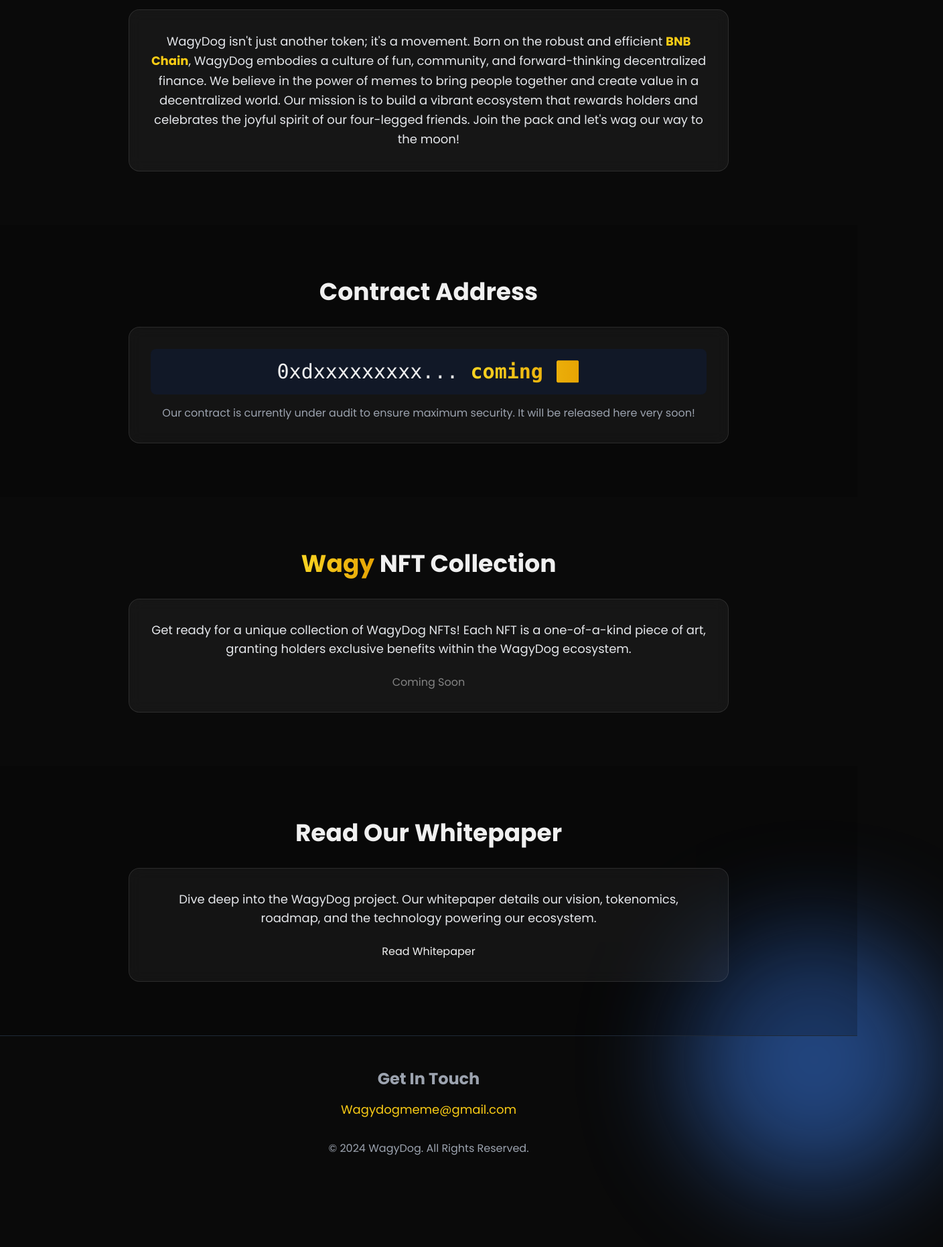
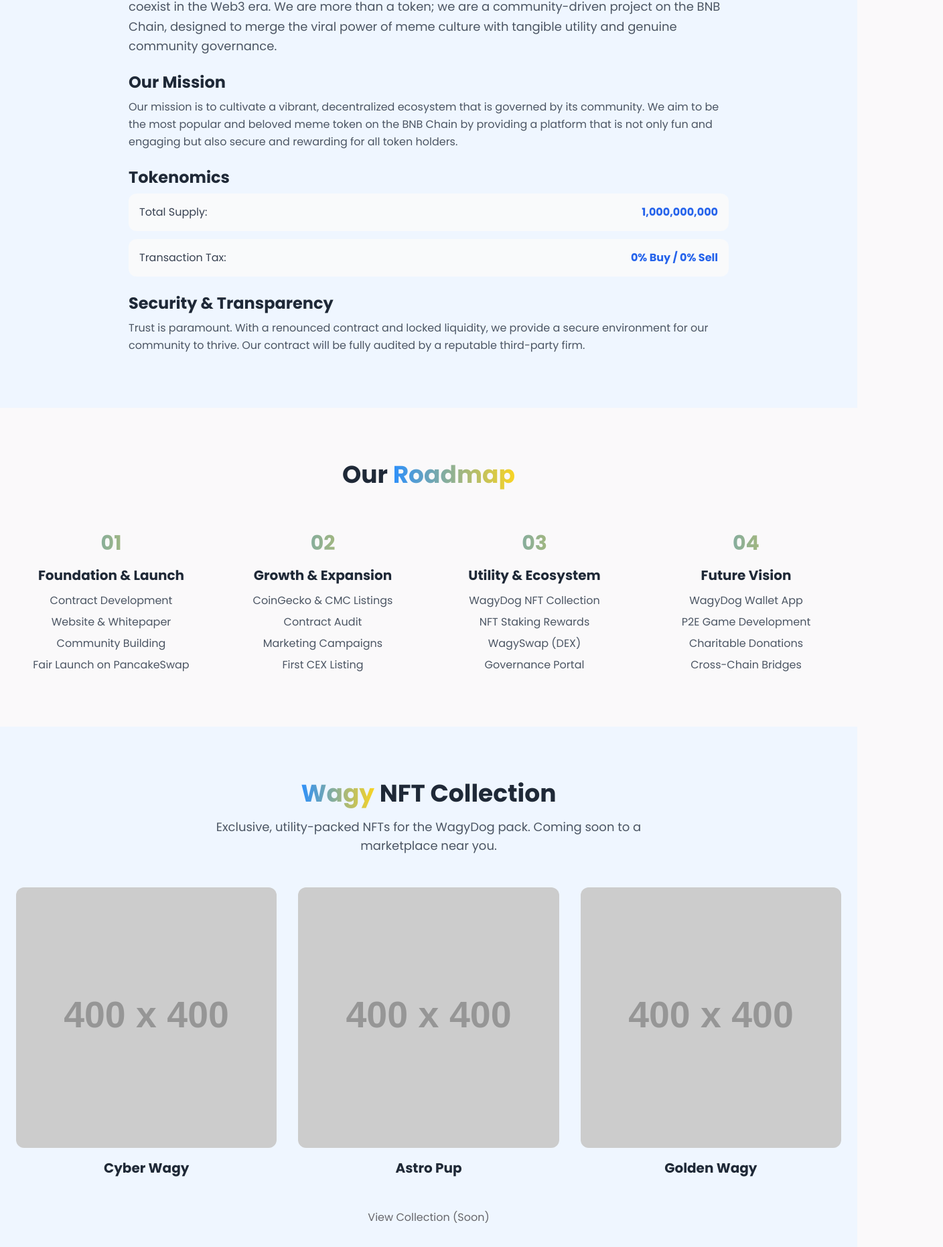
Before and after one commit to Ailenmann760/Wagydog-site-, a plain HTML site: page index.html in a window 1280 px wide. Shown: the part 938-2800 px from the top of the page at 67% size, 1408 px wide, since content can reach past the window. Before the commit the page ends 2713 px from the top, so only its background shows below. Drawn offline with nearby package versions, Linux system fonts and the light colour scheme; placeholder pictures from the web are drawn by us.

Commit message:
index.html

```diff
--- a/index.html
+++ b/index.html
@@ -4,6 +4,10 @@
     <meta charset="UTF-8">
     <meta name="viewport" content="width=device-width, initial-scale=1.0">
     <title>WagyDog - The Next Big Meme Coin on BNB Chain</title>
+
+    <!-- Favicon pointing to the logo file in your repository -->
+    <!-- To use your logo as a favicon, uncomment the line below and ensure 'logo.jpg' is in your repository -->
+    <!-- <link rel="icon" type="image/jpeg" href="logo.jpg"> -->
 
     <!-- Tailwind CSS for styling -->
     <script src="https://cdn.tailwindcss.com"></script>
@@ -13,198 +17,240 @@
     <link rel="preconnect" href="https://fonts.gstatic.com" crossorigin>
     <link href="https://fonts.googleapis.com/css2?family=Poppins:wght@400;600;700;900&display=swap" rel="stylesheet">
 
+    <!-- Font Awesome for Icons -->
+    <link rel="stylesheet" href="https://cdnjs.cloudflare.com/ajax/libs/font-awesome/6.5.1/css/all.min.css" xintegrity="sha512-DTOQO9RWCH3ppGqcWaEA1BIZOC6xxalwEsw9c2QQeAIftl+Vegovlnee1c9QX4TctnWMn13TZye+giMm8e2LwA==" crossorigin="anonymous" referrerpolicy="no-referrer" />
+
     <style>
-        /* Applying the Poppins font to the body */
         body {
             font-family: 'Poppins', sans-serif;
-            background-color: #0a0a0a;
-            color: #f0f0f0;
+            background-color: #FAF9FA;
+            color: #2D2A2D;
         }
-        /* Custom gradient text */
         .gradient-text {
-            background: linear-gradient(90deg, #F9D423, #e7a403);
+            background: linear-gradient(90deg, #2E90FA, #F9D423);
             -webkit-background-clip: text;
             -webkit-text-fill-color: transparent;
             background-clip: text;
             text-fill-color: transparent;
         }
-        /* Custom button style */
         .btn-primary {
-            @apply bg-gradient-to-r from-yellow-400 to-yellow-500 text-gray-900 font-bold py-3 px-8 rounded-full shadow-lg hover:shadow-yellow-500/50 transform hover:scale-105 transition-all duration-300 ease-in-out;
+            @apply bg-blue-500 text-white font-bold py-3 px-8 rounded-full shadow-lg hover:bg-blue-600 transform hover:scale-105 transition-all duration-300 ease-in-out;
         }
-        /* Glassmorphism effect for cards */
-        .glass-card {
-            background: rgba(255, 255, 255, 0.05);
-            backdrop-filter: blur(10px);
-            -webkit-backdrop-filter: blur(10px);
-            border: 1px solid rgba(255, 255, 255, 0.1);
-            border-radius: 1rem;
+        .btn-secondary {
+            @apply bg-gray-200 text-gray-800 font-bold py-3 px-8 rounded-full shadow-md hover:bg-gray-300 transform hover:scale-105 transition-all duration-300 ease-in-out;
         }
-        /* Animated background blobs */
-        .blob {
-            position: absolute;
-            border-radius: 50%;
-            filter: blur(80px);
-            opacity: 0.4;
-            z-index: -1;
+        .content-card {
+            @apply bg-white p-6 md:p-8 rounded-3xl shadow-lg border border-gray-100;
+        }
+        .nav-link {
+             @apply text-gray-700 hover:text-blue-500 font-semibold transition-colors duration-300;
+        }
+        /* Style for the logo placeholder frame */
+        .logo-frame {
+            @apply bg-gray-200 rounded-full flex items-center justify-center;
+        }
+        .logo-frame img {
+            @apply w-full h-full object-cover rounded-full;
         }
     </style>
 </head>
 <body class="relative overflow-x-hidden">
 
-    <!-- Animated Background Blobs -->
-    <div class="blob w-96 h-96 bg-yellow-400 top-0 -left-32 animate-pulse"></div>
-    <div class="blob w-96 h-96 bg-blue-500 bottom-0 -right-32 animate-pulse animation-delay-4000"></div>
-
     <!-- Header & Navigation -->
-    <header class="fixed top-0 left-0 right-0 z-50 bg-black/30 backdrop-blur-sm">
-        <div class="container mx-auto px-6 py-4 flex justify-between items-center">
-            <!-- Logo -->
-            <a href="#home" class="text-2xl font-black gradient-text">
-                WagyDog
+    <header class="fixed top-0 left-0 right-0 z-50 bg-white/80 backdrop-blur-md shadow-sm">
+        <div class="container mx-auto px-6 py-3 flex justify-between items-center">
+            <a href="#home" class="flex items-center space-x-3">
+                <!-- LOGO FRAME: Just replace the src in the img tag below with 'logo.jpg' -->
+                <div class="h-12 w-12 logo-frame">
+                    <img src="https://placehold.co/100x100/e2e8f0/a0aec0?text=Logo" alt="WagyDog Logo">
+                </div>
+                <span class="text-2xl font-black text-gray-800 hidden sm:inline">WagyDog</span>
             </a>
-
-            <!-- Desktop Menu -->
             <nav class="hidden md:flex items-center space-x-8">
-                <a href="#about" class="text-white hover:text-yellow-400 transition-colors duration-300">About</a>
-                <a href="#contract" class="text-white hover:text-yellow-400 transition-colors duration-300">Contract</a>
-                <a href="#nft" class="text-white hover:text-yellow-400 transition-colors duration-300">Wagy NFT</a>
-                <a href="#whitepaper" class="text-white hover:text-yellow-400 transition-colors duration-300">Whitepaper</a>
-                <a href="#contact" class="text-white hover:text-yellow-400 transition-colors duration-300">Contact</a>
+                <a href="#about" class="nav-link">About</a>
+                <a href="#roadmap" class="nav-link">Roadmap</a>
+                <a href="#nft" class="nav-link">NFTs</a>
+                <a href="#contact" class="nav-link">Contact</a>
             </nav>
-
-            <!-- Mobile Menu Button -->
+            <a href="#" class="hidden md:inline-block btn-primary">Buy Now</a>
             <button id="menu-btn" class="md:hidden focus:outline-none z-50">
-                <svg xmlns="http://www.w3.org/2000/svg" class="h-6 w-6 text-white" fill="none" viewBox="0 0 24 24" stroke="currentColor">
-                    <path stroke-linecap="round" stroke-linejoin="round" stroke-width="2" d="M4 6h16M4 12h16m-7 6h7" />
-                </svg>
+                <i class="fas fa-bars text-2xl text-gray-700"></i>
             </button>
         </div>
-
-        <!-- Mobile Menu -->
-        <div id="mobile-menu" class="hidden md:hidden absolute top-0 left-0 w-full bg-black/90">
-            <div class="flex flex-col items-center space-y-6 py-8 mt-16">
-                <a href="#about" class="text-white text-lg hover:text-yellow-400 mobile-link">About</a>
-                <a href="#contract" class="text-white text-lg hover:text-yellow-400 mobile-link">Contract</a>
-                <a href="#nft" class="text-white text-lg hover:text-yellow-400 mobile-link">Wagy NFT</a>
-                <a href="#whitepaper" class="text-white text-lg hover:text-yellow-400 mobile-link">Whitepaper</a>
-                <a href="#contact" class="text-white text-lg hover:text-yellow-400 mobile-link">Contact</a>
+        <div id="mobile-menu" class="hidden md:hidden bg-white/95">
+            <div class="flex flex-col items-center space-y-6 py-8">
+                <a href="#about" class="nav-link mobile-link">About</a>
+                <a href="#roadmap" class="nav-link mobile-link">Roadmap</a>
+                <a href="#nft" class="nav-link mobile-link">NFTs</a>
+                <a href="#contact" class="nav-link mobile-link">Contact</a>
+                <a href="#" class="btn-primary mt-4 mobile-link">Buy Now</a>
             </div>
         </div>
     </header>
 
     <main>
-        <!-- ======================================================= -->
         <!-- Hero Section -->
-        <!-- You can edit the headline and subtext here. -->
-        <!-- ======================================================= -->
-        <section id="home" class="min-h-screen flex items-center justify-center text-center px-6">
-            <div class="container mx-auto">
-                <h1 class="text-5xl md:text-7xl lg:text-8xl font-black uppercase">
-                    Meet <span class="gradient-text">WagyDog</span>
-                </h1>
-                <p class="text-lg md:text-2xl mt-4 max-w-3xl mx-auto text-gray-300">
-                    The friendliest meme coin wagging its tail on the powerful <span class="font-bold text-yellow-400">BNB Chain</span>.
-                </p>
-                <div class="mt-12">
-                    <a href="#about" class="btn-primary">Learn More</a>
+        <section id="home" class="pt-32 pb-16 md:pt-48 md:pb-24 flex items-center px-6">
+            <div class="container mx-auto grid md:grid-cols-2 gap-12 items-center">
+                <div class="text-center md:text-left">
+                    <h1 class="text-5xl md:text-7xl font-black text-gray-800 leading-tight">
+                        A New Breed of <br class="hidden md:block"/> <span class="gradient-text">Meme Coin</span>
+                    </h1>
+                    <p class="text-lg md:text-xl mt-6 max-w-xl mx-auto md:mx-0 text-gray-600">
+                        WagyDog is wagging its tail on the BNB Chain, combining fun, community, and real utility.
+                    </p>
+                    <div class="mt-10 flex flex-col sm:flex-row gap-4 justify-center md:justify-start">
+                        <a href="#" class="btn-primary">Get Started</a>
+                        <a href="#about" class="btn-secondary">Learn More</a>
+                    </div>
+                </div>
+                <div class="flex justify-center p-4">
+                    <!-- HERO LOGO FRAME: Just replace the src in the img tag below with 'logo.jpg' -->
+                    <div class="w-full max-w-sm md:max-w-md p-2 rounded-full bg-white shadow-2xl">
+                         <div class="w-full h-full bg-gray-200 rounded-full flex items-center justify-center">
+                            <img src="https://placehold.co/400x400/e2e8f0/a0aec0?text=Your+Logo+Here" alt="WagyDog Official Logo" class="rounded-full">
+                        </div>
+                    </div>
                 </div>
             </div>
         </section>
 
-        <!-- ======================================================= -->
-        <!-- About Us Section -->
-        <!-- Edit the text below to describe WagyDog. -->
-        <!-- ======================================================= -->
-        <section id="about" class="py-20 px-6">
-            <div class="container mx-auto text-center">
-                <h2 class="text-4xl font-bold mb-4">About <span class="gradient-text">WagyDog</span></h2>
-                <div class="max-w-4xl mx-auto glass-card p-8 mt-8">
-                    <p class="text-lg text-gray-200 leading-relaxed">
-                        WagyDog isn't just another token; it's a movement. Born on the robust and efficient <strong class="text-yellow-400">BNB Chain</strong>, WagyDog embodies a culture of fun, community, and forward-thinking decentralized finance. We believe in the power of memes to bring people together and create value in a decentralized world. Our mission is to build a vibrant ecosystem that rewards holders and celebrates the joyful spirit of our four-legged friends. Join the pack and let's wag our way to the moon!
-                    </p>
+        <!-- About Wagydog Section -->
+        <section id="about" class="py-20 px-6 bg-blue-50">
+            <div class="container mx-auto">
+                <div class="text-center">
+                    <h2 class="text-4xl font-bold text-gray-800">About <span class="gradient-text">WagyDog</span></h2>
+                </div>
+                <div class="max-w-4xl mx-auto content-card mt-12 space-y-6">
+                    <p class="text-gray-600 text-lg leading-relaxed">WagyDog is a decentralized movement championing the idea that fun, finance, and freedom can coexist in the Web3 era. We are more than a token; we are a community-driven project on the BNB Chain, designed to merge the viral power of meme culture with tangible utility and genuine community governance.</p>
+                    <div>
+                        <h3 class="text-2xl font-bold text-gray-800 mb-2">Our Mission</h3>
+                        <p class="text-gray-600 leading-relaxed">Our mission is to cultivate a vibrant, decentralized ecosystem that is governed by its community. We aim to be the most popular and beloved meme token on the BNB Chain by providing a platform that is not only fun and engaging but also secure and rewarding for all token holders.</p>
+                    </div>
+                    <div>
+                        <h3 class="text-2xl font-bold text-gray-800 mb-2">Tokenomics</h3>
+                        <ul class="space-y-3 text-gray-700">
+                            <li class="flex justify-between items-center p-4 bg-gray-50 rounded-xl"><span>Total Supply:</span> <span class="font-bold text-blue-600">1,000,000,000</span></li>
+                            <li class="flex justify-between items-center p-4 bg-gray-50 rounded-xl"><span>Transaction Tax:</span> <span class="font-bold text-blue-600">0% Buy / 0% Sell</span></li>
+                        </ul>
+                    </div>
+                     <div>
+                        <h3 class="text-2xl font-bold text-gray-800 mb-2">Security & Transparency</h3>
+                        <p class="text-gray-600 leading-relaxed">Trust is paramount. With a renounced contract and locked liquidity, we provide a secure environment for our community to thrive. Our contract will be fully audited by a reputable third-party firm.</p>
+                    </div>
                 </div>
             </div>
         </section>
 
-        <!-- ======================================================= -->
-        <!-- Contract Address Section -->
-        <!-- Update the address when it's ready. -->
-        <!-- ======================================================= -->
-        <section id="contract" class="py-20 px-6 bg-black/20">
-            <div class="container mx-auto text-center">
-                <h2 class="text-4xl font-bold mb-4">Contract Address</h2>
-                <div class="max-w-4xl mx-auto glass-card p-8 mt-8">
-                    <p class="text-2xl md:text-3xl font-mono break-all bg-gray-900 p-4 rounded-lg">
-                        0xdxxxxxxxxx... <span class="gradient-text font-bold">coming 🔜</span>
-                    </p>
-                    <p class="mt-4 text-gray-400">Our contract is currently under audit to ensure maximum security. It will be released here very soon!</p>
+        <!-- Roadmap Section -->
+        <section id="roadmap" class="py-20 px-6">
+            <div class="container mx-auto">
+                <h2 class="text-4xl font-bold text-center mb-16 text-gray-800">Our <span class="gradient-text">Roadmap</span></h2>
+                <div class="grid md:grid-cols-2 lg:grid-cols-4 gap-8">
+                    <div class="content-card text-center">
+                        <div class="text-3xl font-bold gradient-text mb-4">01</div>
+                        <h3 class="text-xl font-bold mb-3 text-gray-800">Foundation & Launch</h3>
+                        <ul class="text-gray-600 space-y-2">
+                            <li>Contract Development</li>
+                            <li>Website & Whitepaper</li>
+                            <li>Community Building</li>
+                            <li>Fair Launch on PancakeSwap</li>
+                        </ul>
+                    </div>
+                    <div class="content-card text-center">
+                        <div class="text-3xl font-bold gradient-text mb-4">02</div>
+                        <h3 class="text-xl font-bold mb-3 text-gray-800">Growth & Expansion</h3>
+                        <ul class="text-gray-600 space-y-2">
+                            <li>CoinGecko & CMC Listings</li>
+                            <li>Contract Audit</li>
+                            <li>Marketing Campaigns</li>
+                            <li>First CEX Listing</li>
+                        </ul>
+                    </div>
+                    <div class="content-card text-center">
+                        <div class="text-3xl font-bold gradient-text mb-4">03</div>
+                        <h3 class="text-xl font-bold mb-3 text-gray-800">Utility & Ecosystem</h3>
+                        <ul class="text-gray-600 space-y-2">
+                            <li>WagyDog NFT Collection</li>
+                            <li>NFT Staking Rewards</li>
+                            <li>WagySwap (DEX)</li>
+                            <li>Governance Portal</li>
+                        </ul>
+                    </div>
+                    <div class="content-card text-center">
+                        <div class="text-3xl font-bold gradient-text mb-4">04</div>
+                        <h3 class="text-xl font-bold mb-3 text-gray-800">Future Vision</h3>
+                        <ul class="text-gray-600 space-y-2">
+                            <li>WagyDog Wallet App</li>
+                            <li>P2E Game Development</li>
+                            <li>Charitable Donations</li>
+                            <li>Cross-Chain Bridges</li>
+                        </ul>
+                    </div>
                 </div>
             </div>
         </section>
 
-        <!-- ======================================================= -->
         <!-- Wagy NFT Section -->
-        <!-- Add a link to your NFT marketplace (e.g., OpenSea) by replacing the "#" in the href attribute. -->
-        <!-- ======================================================= -->
-        <section id="nft" class="py-20 px-6">
+        <section id="nft" class="py-20 px-6 bg-blue-50">
             <div class="container mx-auto text-center">
-                <h2 class="text-4xl font-bold mb-4"><span class="gradient-text">Wagy</span> NFT Collection</h2>
-                <div class="max-w-4xl mx-auto glass-card p-8 mt-8">
-                    <p class="text-lg text-gray-200 mb-6">
-                        Get ready for a unique collection of WagyDog NFTs! Each NFT is a one-of-a-kind piece of art, granting holders exclusive benefits within the WagyDog ecosystem.
-                    </p>
-                    <!-- To make this button clickable, replace '#' with your NFT marketplace URL -->
-                    <a href="#" class="btn-primary opacity-50 cursor-not-allowed">Coming Soon</a>
+                <h2 class="text-4xl font-bold mb-4 text-gray-800"><span class="gradient-text">Wagy</span> NFT Collection</h2>
+                <p class="text-lg text-gray-600 max-w-2xl mx-auto mb-12">Exclusive, utility-packed NFTs for the WagyDog pack. Coming soon to a marketplace near you.</p>
+                <div class="grid sm:grid-cols-2 lg:grid-cols-3 gap-8">
+                    <a href="#" class="content-card group overflow-hidden block">
+                        <img src="https://placehold.co/400x400/e0e7ff/1e40af?text=Cyber+Wagy" alt="Cyber Wagy NFT" class="rounded-xl w-full transform group-hover:scale-105 transition-transform duration-300">
+                        <h3 class="text-xl font-bold mt-4 text-gray-800">Cyber Wagy</h3>
+                    </a>
+                    <a href="#" class="content-card group overflow-hidden block">
+                        <img src="https://placehold.co/400x400/e0e7ff/1e40af?text=Astro+Pup" alt="Astro Pup NFT" class="rounded-xl w-full transform group-hover:scale-105 transition-transform duration-300">
+                        <h3 class="text-xl font-bold mt-4 text-gray-800">Astro Pup</h3>
+                    </a>
+                    <a href="#" class="content-card group overflow-hidden block">
+                        <img src="https://placehold.co/400x400/e0e7ff/1e40af?text=Golden+Wagy" alt="Golden Wagy NFT" class="rounded-xl w-full transform group-hover:scale-105 transition-transform duration-300">
+                        <h3 class="text-xl font-bold mt-4 text-gray-800">Golden Wagy</h3>
+                    </a>
+                </div>
+                <div class="mt-12">
+                    <a href="#" class="btn-primary opacity-70 cursor-not-allowed">View Collection (Soon)</a>
                 </div>
             </div>
         </section>
 
-        <!-- ======================================================= -->
-        <!-- Whitepaper Section -->
-        <!-- Add a link to your whitepaper PDF by replacing the "#" in the href attribute. -->
-        <!-- ======================================================= -->
-        <section id="whitepaper" class="py-20 px-6 bg-black/20">
-            <div class="container mx-auto text-center">
-                <h2 class="text-4xl font-bold mb-4">Read Our Whitepaper</h2>
-                 <div class="max-w-4xl mx-auto glass-card p-8 mt-8">
-                    <p class="text-lg text-gray-200 mb-6">
-                        Dive deep into the WagyDog project. Our whitepaper details our vision, tokenomics, roadmap, and the technology powering our ecosystem.
+        <!-- Contract & Contact Section -->
+        <section id="contact" class="py-20 px-6">
+            <div class="container mx-auto text-center max-w-2xl">
+                <h2 class="text-4xl font-bold mb-4 text-gray-800">Get <span class="gradient-text">WagyDog</span></h2>
+                <p class="text-lg text-gray-600 mb-8">The contract address will be released after a full security audit. Stay tuned!</p>
+                <div class="content-card inline-block">
+                    <p class="text-lg md:text-xl font-mono break-all text-gray-700">
+                        Address: <span class="font-bold">Coming Soon... </span>
+                        <i class="fas fa-hourglass-half ml-2 text-blue-500 animate-spin"></i>
                     </p>
-                    <!-- To make this button clickable, replace '#' with your whitepaper link -->
-                    <a href="#" class="btn-primary">Read Whitepaper</a>
                 </div>
+                 <p class="text-lg text-gray-600 mt-12 mb-4">Have questions? Reach out to the team.</p>
+                 <a href="mailto:Wagydogmeme@gmail.com" class="text-xl font-bold text-blue-600 hover:underline">
+                    Wagydogmeme@gmail.com
+                 </a>
             </div>
         </section>
     </main>
 
-    <!-- ======================================================= -->
-    <!-- Footer / Contact Section -->
-    <!-- Your contact email is here. -->
-    <!-- ======================================================= -->
-    <footer id="contact" class="py-12 px-6 border-t border-gray-800">
-        <div class="container mx-auto text-center text-gray-400">
-            <p class="text-2xl font-bold mb-4">Get In Touch</p>
-            <a href="mailto:Wagydogmeme@gmail.com" class="text-lg text-yellow-400 hover:text-yellow-300 transition-colors duration-300">
-                Wagydogmeme@gmail.com
-            </a>
-            <p class="mt-8">&copy; 2024 WagyDog. All Rights Reserved.</p>
+    <!-- Footer -->
+    <footer class="py-8 px-6 border-t border-gray-200">
+        <div class="container mx-auto text-center text-gray-500">
+            <p>&copy; 2025 WagyDog. All Rights Reserved.</p>
         </div>
     </footer>
 
-
     <script>
-        // JavaScript for Mobile Menu Toggle and Smooth Scroll
         const menuBtn = document.getElementById('menu-btn');
         const mobileMenu = document.getElementById('mobile-menu');
         const mobileLinks = document.querySelectorAll('.mobile-link');
 
-        // Toggle mobile menu
         menuBtn.addEventListener('click', () => {
             mobileMenu.classList.toggle('hidden');
         });
 
-        // Close mobile menu when a link is clicked
         mobileLinks.forEach(link => {
             link.addEventListener('click', () => {
                 mobileMenu.classList.add('hidden');
```
